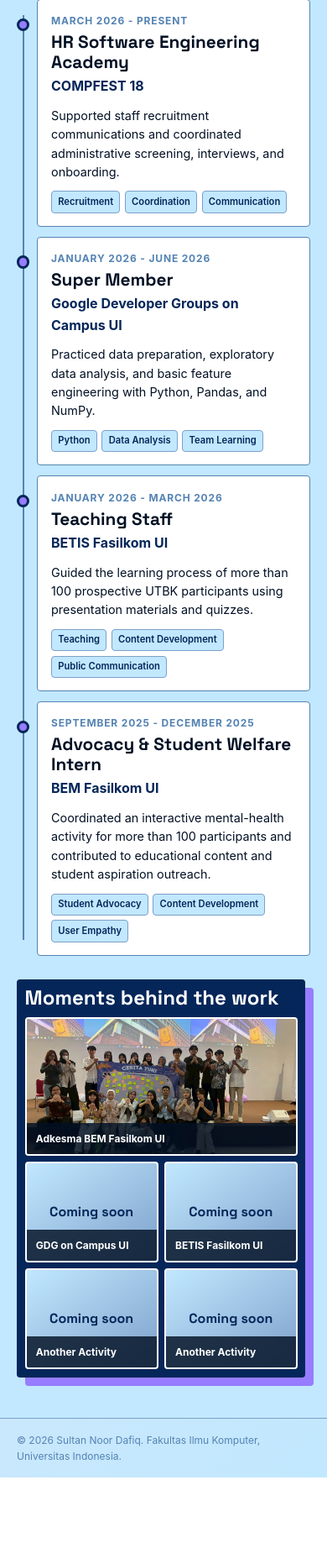
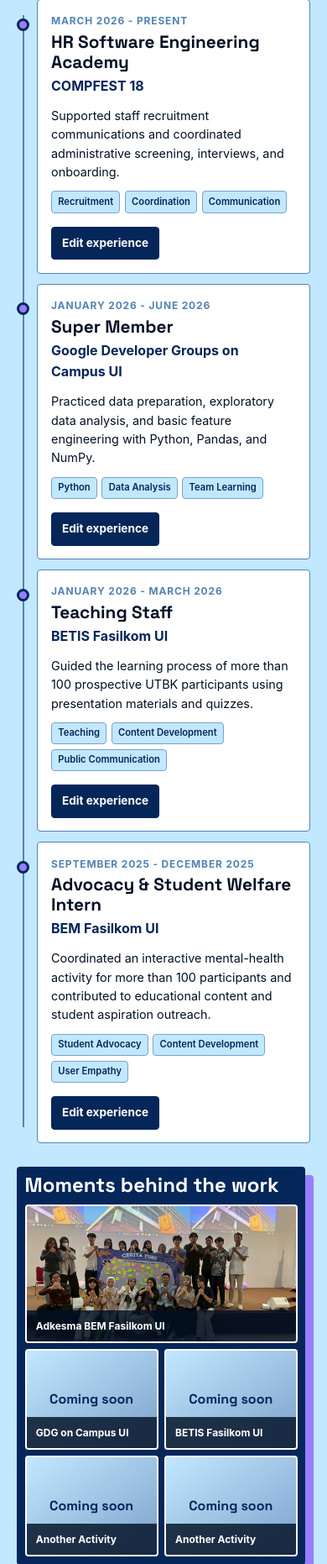
Before and after one commit to Dafiq24/myportfolio, a Django app: page /experience/ in a window 390 px wide. Shown: the part 454-2316 px from the top of the page at 84% size. Before the commit the page ends 2213 px from the top, so only its background shows below. Run offline with Django 5.2, Linux system fonts and the light colour scheme; data comes from the database, SQL or seed files in the repository.

Commit message:
feat: add experience update workflow
Provide a UUID-based update route that reuses ExperienceForm with existing model data and graceful 404 handling.

Add responsive timeline edit actions, contextual form presentation, validation, and success feedback without creating duplicate records.

```diff
--- a/main/urls.py
+++ b/main/urls.py
@@ -9,6 +9,7 @@ from main.views import (
     show_certifications,
     show_experience,
     show_main,
+    update_experience,
 )
 
 app_name = "main"
@@ -17,6 +18,11 @@ urlpatterns = [
     path("", show_main, name="show_main"),
     path("experience/", show_experience, name="show_experience"),
     path("experience/add/", create_experience, name="create_experience"),
+    path(
+        "experience/<uuid:experience_id>/edit/",
+        update_experience,
+        name="update_experience",
+    ),
     path(
         "api/certifications/",
         get_certifications_json,
--- a/main/views.py
+++ b/main/views.py
@@ -40,6 +40,23 @@ def create_experience(request):
     context = {
         "name": "Sultan Noor Dafiq",
         "form": form,
+    }
+    return render(request, "experience_form.html", context)
+
+
+def update_experience(request, experience_id):
+    experience = get_object_or_404(Experience, pk=experience_id)
+    form = ExperienceForm(request.POST or None, instance=experience)
+
+    if request.method == "POST" and form.is_valid():
+        form.save()
+        messages.success(request, "Experience updated successfully.")
+        return redirect("main:show_experience")
+
+    context = {
+        "name": "Sultan Noor Dafiq",
+        "form": form,
+        "experience": experience,
     }
     return render(request, "experience_form.html", context)
 
--- a/static/css/style.css
+++ b/static/css/style.css
@@ -389,6 +389,35 @@ h3,
     border-radius: var(--radius);
     font-size: 0.75rem;
     font-weight: 600;
+}
+
+.experience-item-actions {
+    display: flex;
+    flex-wrap: wrap;
+    gap: 0.6rem;
+    margin-top: 1rem;
+}
+
+.experience-edit-action {
+    display: inline-flex;
+    justify-content: center;
+    padding: 0.5rem 0.75rem;
+    color: var(--white);
+    background-color: var(--accent-dark);
+    border: 1px solid var(--accent-dark);
+    border-radius: var(--radius);
+    font-size: 0.85rem;
+    font-weight: 700;
+    text-decoration: none;
+    transition: transform 0.2s ease, box-shadow 0.2s ease;
+}
+
+.experience-edit-action:hover,
+.experience-edit-action:focus-visible {
+    color: var(--ink);
+    background-color: var(--highlight);
+    box-shadow: 3px 3px 0 var(--accent);
+    transform: translateY(-2px);
 }
 
 .experience-gallery {
--- a/templates/base.html
+++ b/templates/base.html
@@ -10,7 +10,7 @@
     <link rel="preconnect" href="https://fonts.googleapis.com">
     <link rel="preconnect" href="https://fonts.gstatic.com" crossorigin>
     <link href="https://fonts.googleapis.com/css2?family=Space+Grotesk:wght@500;700&display=swap" rel="stylesheet">
-    <link rel="stylesheet" href="{% static 'css/style.css' %}?v=1.6">
+    <link rel="stylesheet" href="{% static 'css/style.css' %}?v=1.7">
     <link rel="apple-touch-icon" sizes="180x180" href="{% static 'img/apple-touch-icon.png' %}">
     <link rel="icon" type="image/png" sizes="32x32" href="{% static 'img/favicon-32x32.png' %}">
     <link rel="icon" type="image/png" sizes="16x16" href="{% static 'img/favicon-16x16.png' %}">
--- a/templates/experience.html
+++ b/templates/experience.html
@@ -30,6 +30,9 @@
                                         <li>{{ skill }}</li>
                                     {% endfor %}
                                 </ul>
+                                <div class="experience-item-actions">
+                                    <a class="experience-edit-action" href="{% url 'main:update_experience' experience.id %}">Edit experience</a>
+                                </div>
                             </article>
                         {% empty %}
                             <p class="empty-state">No experiences have been added yet.</p>
```
Also changed, not shown: templates/experience_form.html (+12 -5 lines).
